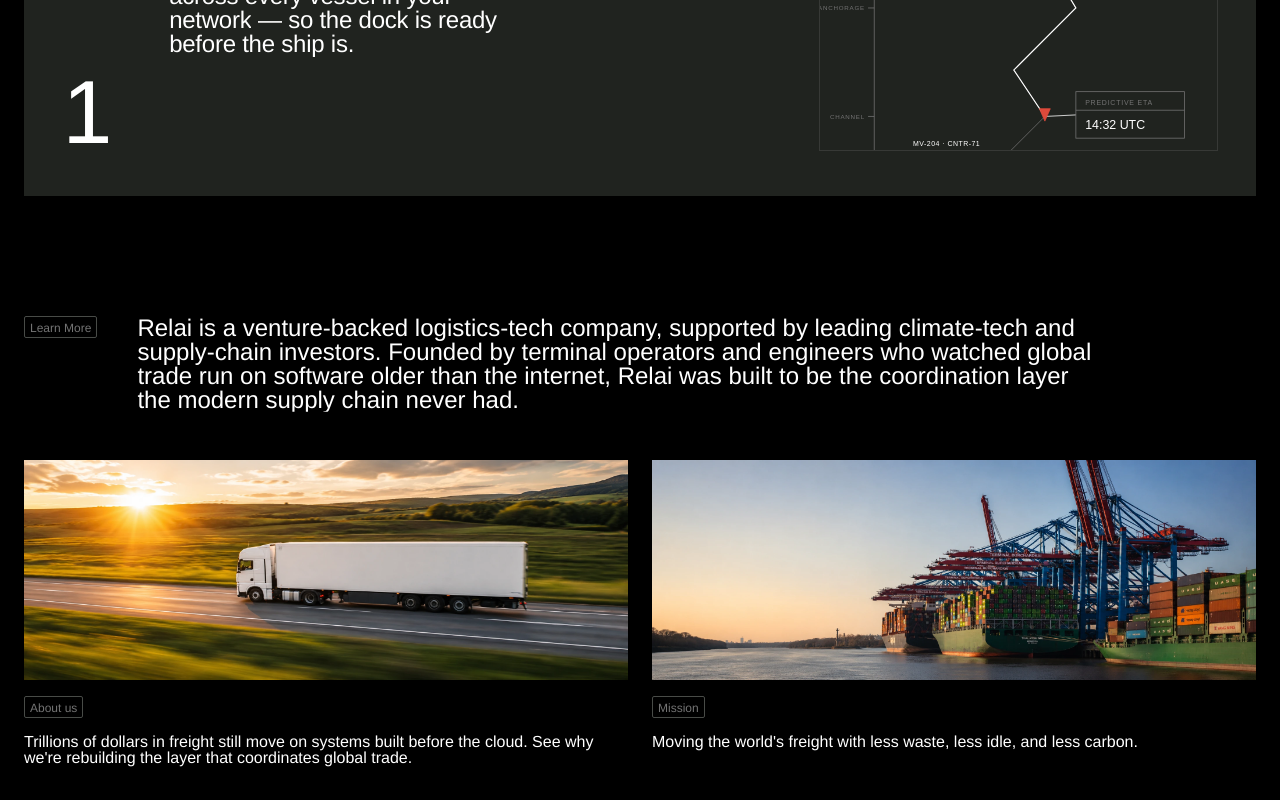
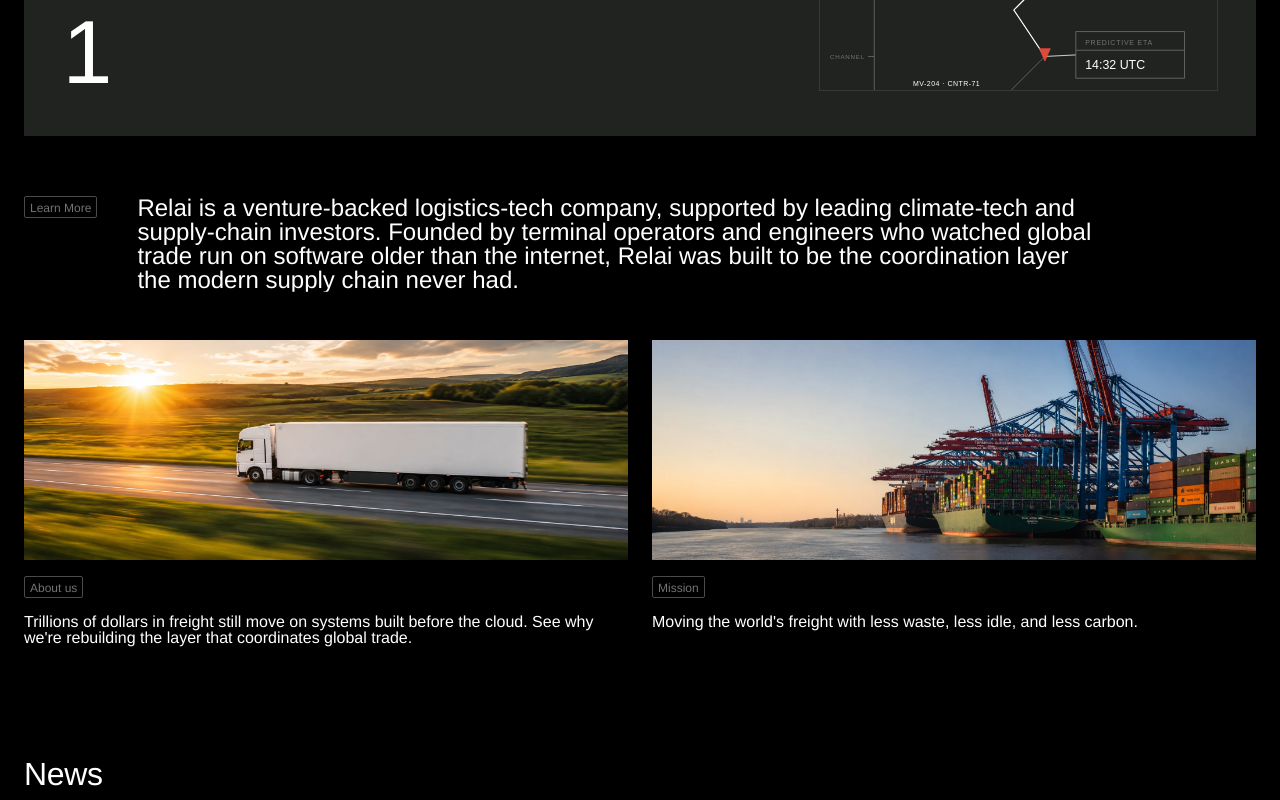
Before and after one commit to KeviinDavis/relai, a Next.js app: page / in a window 1280 px wide. Shown: the part 1600-2400 px from the top of the page. Built offline with nearby package versions, Linux system fonts and the light colour scheme.

Commit message:
Home page spacing rythm fixed. Capabilities component top/bottom padding removed

```diff
--- a/src/components/Capabilities/Capabilities.module.css
+++ b/src/components/Capabilities/Capabilities.module.css
@@ -214,9 +214,8 @@
 
 /* ---------------------------------------------------------------- mobile */
 @media (max-width: 768px) {
-  .root.theme {
-    padding-block: var(--space-6xl);
-  }
+  /* No vertical padding at any breakpoint — the gap to Intro (above) and
+     Shortcuts (below) is owned entirely by those neighbors' spacing. */
 
   .tabs {
     gap: var(--space-2xl);
--- a/src/components/Intro/Intro.module.css
+++ b/src/components/Intro/Intro.module.css
@@ -1,7 +1,7 @@
 .section {
   padding-inline: var(--gutter-sm);
   padding-block: 0;
-  margin-bottom: 6rem;            /* 96px */
+  margin-bottom: var(--space-6xl); /* 60px — gap down to Capabilities */
 }
 
 .top {
@@ -44,7 +44,7 @@
 @media (min-width: 1024px) {
   .section {
     padding-inline: var(--gutter);
-    margin-bottom: 7.5rem;        /* 120px */
+    /* margin-bottom stays at var(--space-6xl) from the base rule (60px) */
   }
 
   .links {
--- a/src/components/Shortcuts/Shortcuts.module.css
+++ b/src/components/Shortcuts/Shortcuts.module.css
@@ -5,7 +5,7 @@
   background-color: var(--color-bg-primary);
   color: var(--color-text-primary);
   padding-inline: var(--gutter-sm);
-  padding-top: 8.75rem;           /* 140px */
+  padding-top: var(--space-6xl);  /* 60px — gap up from Capabilities */
   padding-bottom: 2.875rem;       /* 46px */
 }
 
@@ -65,7 +65,7 @@
 @media (min-width: 1024px) {
   .section {
     padding-inline: var(--gutter);
-    padding-top: 7.5rem;         /* 120px */
+    /* padding-top stays at var(--space-6xl) from the base rule (60px) */
     padding-bottom: 4.5rem;      /* 72px */
   }
 
```
